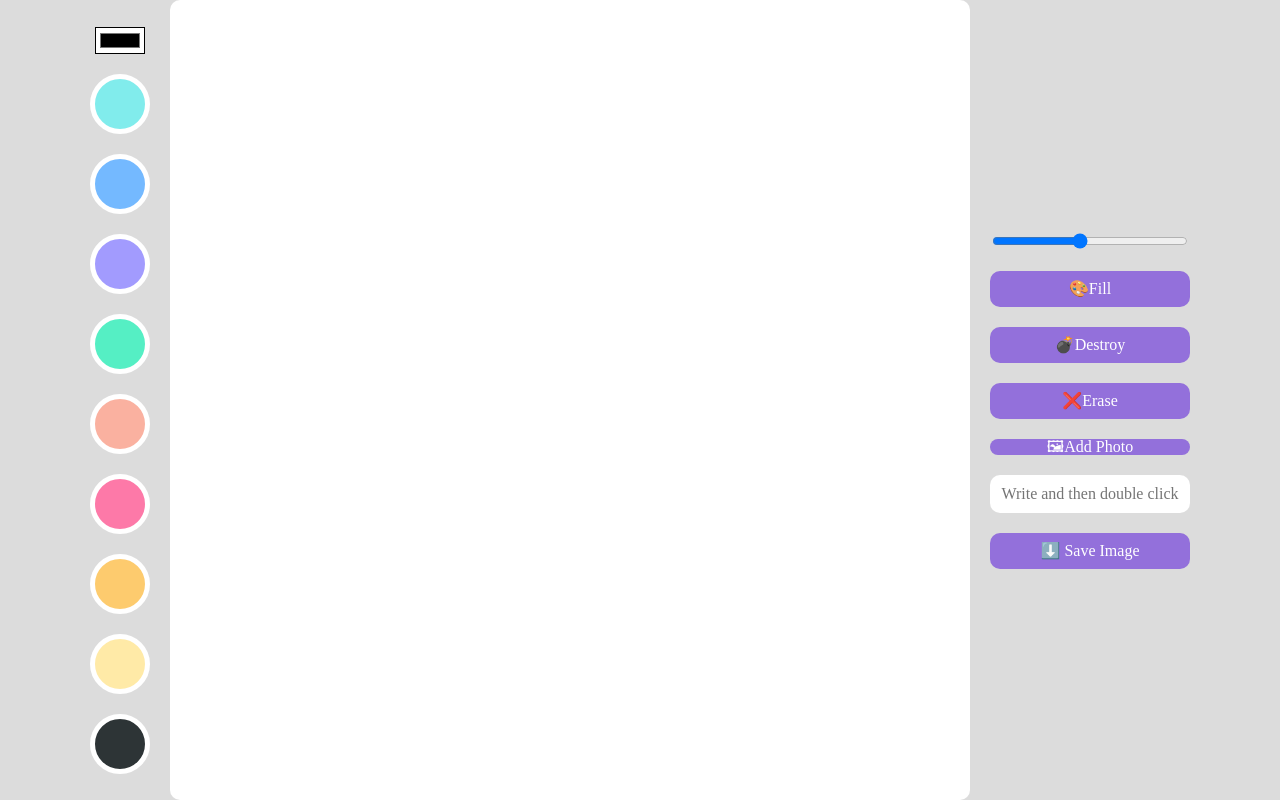
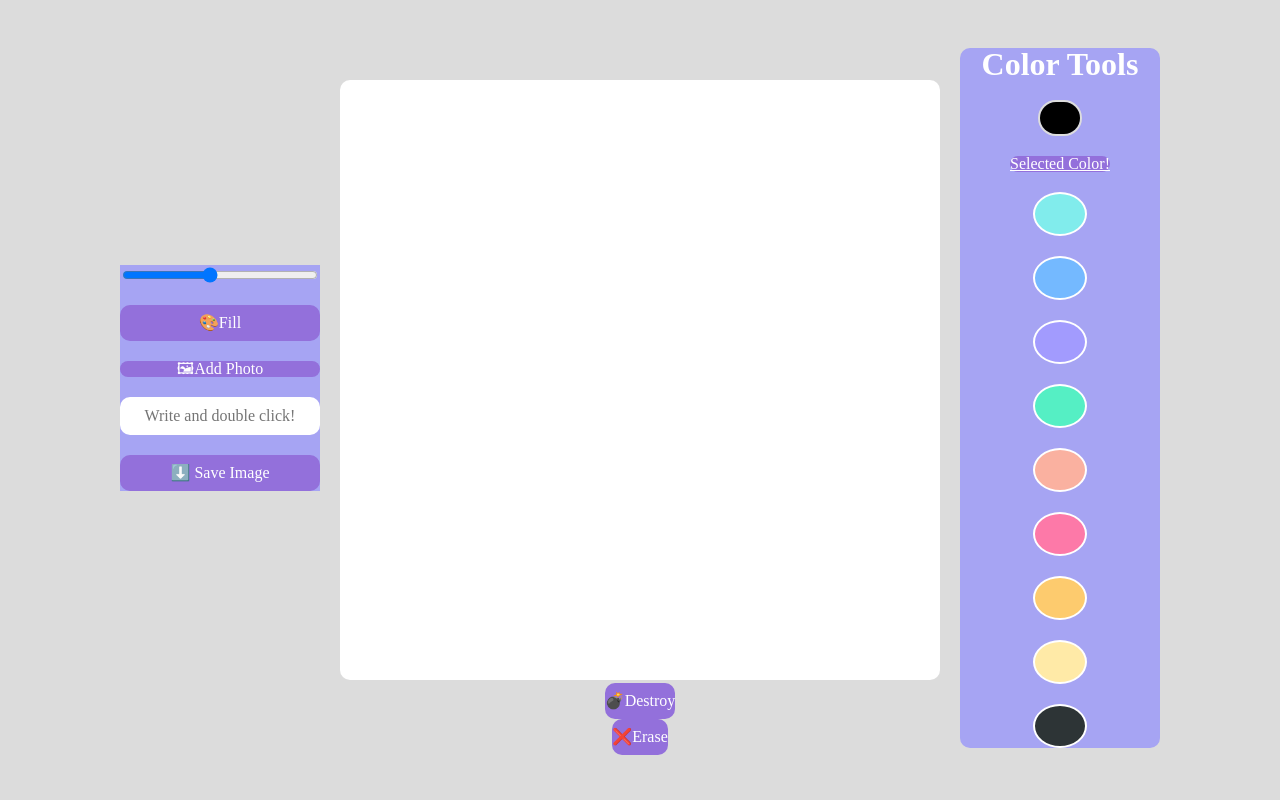
Before and after one commit to choe991127/Meme-maker, a plain HTML site: page index.html in a window 1280 px wide. Drawn offline with Linux system fonts and the light colour scheme.

Commit message:
remake color
color css remake

```diff
--- a/css/cv.css
+++ b/css/cv.css
@@ -1,6 +1,6 @@
 canvas{
-    width:800px;
-    height:800px;
+    width:600px;
+    height:600px;
     background-color: white;
     border-radius:10px;
     padding: 20px;
@@ -13,19 +13,27 @@ canvas{
     display:flex;
     flex-direction: column;
     gap:20px;
+    background-color: #A6A4F3;
 }
 .color-options{
+    width:200px;
+    height:700px;
+    background-color: #A6A4F3;
     display:flex;
     flex-direction: column;
     gap:20px;
     align-items: center;
+    margin-top: 40px;
+    border-radius: 10px;
+
 }
 .color-option{
+
     width:50px;
     height:50px;
     cursor:pointer;
     border-radius:50%;
-    border:5px solid white;
+    border:2px solid white;
     transition:transform ease-in-out .3s;
 }
 .color-option:hover{
@@ -70,3 +78,57 @@ input#file{
     display:none;
 
 }
+.container{
+    display: flex;
+    flex-direction: column;
+    justify-content: space-between;
+    align-items: center;
+    margin-top: 80px;
+}
+.color-tools{
+    display: flex;
+    text-align: center;
+    font-weight:800;
+    font-size: xx-large;
+    color: white;
+
+
+}
+
+.input-color-container {
+    position: relative;
+    overflow: hidden;
+    width: 40px;
+    height: 40px;
+    border: solid 2px #ddd;
+    border-radius: 40px;
+  }
+
+  .input-color {
+    position: absolute;
+    right: -8px;
+    top: -8px;
+    width: 56px;
+    height: 56px;
+    border: none;
+  }
+
+  .input-color-label {
+    cursor: pointer;
+    text-decoration: underline;
+    color: white;
+    animation: messageScaleAndColor 1s infinite;
+  }
+
+  @keyframes messageScaleAndColor {
+    0% {
+      transform: none;
+    }
+    50% {
+      transform: scale(1.05);
+      color: #9BC9F9;
+    }
+    100% {
+      transform: none;
+    }
+  }
--- a/css/main.css
+++ b/css/main.css
@@ -4,6 +4,7 @@ body{
     justify-content:center;
     align-items:center;
     background-color: gainsboro;
+    padding: top 40px;
     padding:20px;
     font-family:system-ui,-apple-system, BlinkMacSystemFont, 'Segoe UI', Roboto, Oxygen, Ubuntu, Cantarell, 'Open Sans', 'Helvetica Neue', sans-serif
 }
--- a/index.html
+++ b/index.html
@@ -8,35 +8,42 @@
     <link rel="stylesheet" href="css/styles.css">
 </head>
 <body>
-    <div class="color-options">
-    <input type="color" id="color" />
-    <div class="color-option" style="background-color:#81ecec" data-color="#81ecec"> </div>
-    <div class="color-option" style="background-color:#74b9ff" data-color="#74b9ff"> </div>
-    <div class="color-option" style="background-color:#a29bfe" data-color="#a29bfe"> </div>
-    <div class="color-option" style="background-color:#55efc4" data-color="#55efc4"> </div>
-    <div class="color-option" style="background-color:#fab1a0" data-color="#fab1a0"> </div>
-    <div class="color-option" style="background-color:#fd79a8" data-color="#fd79a8"> </div>
-    <div class="color-option" style="background-color:#fdcb6e" data-color="#fdcb6e"> </div>
-    <div class="color-option" style="background-color:#ffeaa7" data-color="#ffeaa7"> </div>
-    <div class="color-option" style="background-color:#2d3436 " data-color="#2d3436"> </div>
-
-    </div>
-
-    <canvas></canvas>
-
-
     <div class="btns">
     <input id="line-width" type="range" min="1" max="10" value="5" step="0.5"/>
     <button id="mode-btn">🎨Fill</button>
-    <button id="destroy-btn">💣Destroy</button>
-    <button id="erase-btn">❌Erase</button>
     <label for="file">
         🖼Add Photo
         <input type="file" accept="image/*" id="file" />
     </label>
-    <input type="text" placeholder="Write and then double click" id="text">
+    <input type="text" placeholder="Write and double click!" id="text">
     <button id="save">⬇️ Save Image</button>
     </div>
+    <div class="container">
+        <div class="container_canvas">
+        <canvas></canvas>
+        </div>
+        <button id="destroy-btn">💣Destroy</button>
+        <button id="erase-btn">❌Erase</button>
+    </div>
+    <div class="color-options">
+        <span class="color-tools">Color Tools</span>
+        <div class="input-color-container">
+            <input id="input-color" value="black" class="input-color" type="color">
+          </div>
+          <label class="input-color-label" for="input-color">
+            Selected Color!
+          </label>
+        <div class="color-option" style="background-color:#81ecec" data-color="#81ecec"> </div>
+        <div class="color-option" style="background-color:#74b9ff" data-color="#74b9ff"> </div>
+        <div class="color-option" style="background-color:#a29bfe" data-color="#a29bfe"> </div>
+        <div class="color-option" style="background-color:#55efc4" data-color="#55efc4"> </div>
+        <div class="color-option" style="background-color:#fab1a0" data-color="#fab1a0"> </div>
+        <div class="color-option" style="background-color:#fd79a8" data-color="#fd79a8"> </div>
+        <div class="color-option" style="background-color:#fdcb6e" data-color="#fdcb6e"> </div>
+        <div class="color-option" style="background-color:#ffeaa7" data-color="#ffeaa7"> </div>
+        <div class="color-option" style="background-color:#2d3436 " data-color="#2d3436"> </div>
+
+        </div>
 <script src="js/app.js"></script>
 </body>
 
--- a/js/app.js
+++ b/js/app.js
@@ -1,5 +1,5 @@
 const colorOptions=Array.from(document.getElementsByClassName("color-option"));// forEach가 필요해서 이 collection을 Array.from()으로 배열로 바꿈.
-const color=document.getElementById("color");
+const color=document.getElementById("input-color");
 const lineWidth=document.getElementById("line-width");
 const canvas=document.querySelector("canvas");
 const modeBtn=document.getElementById("mode-btn");
@@ -9,8 +9,8 @@ const fileInput=document.getElementById("file");
 const textInput=document.getElementById("text");
 const saveBtn=document.getElementById("save");
 
-const CANVAS_WIDTH=800;
-const CANVAS_HEIGHT=800;
+const CANVAS_WIDTH=600;
+const CANVAS_HEIGHT=600;
 //그림그리기 위해 context 필요하다 기본적 붓이다.
 //context를 자주 써야하기 때문에 쓰기쉬운 ctx로 정의
 //2 option 있다 1번2D 2번webgl,bitmaprenderer 2번은 3D위한것
```
